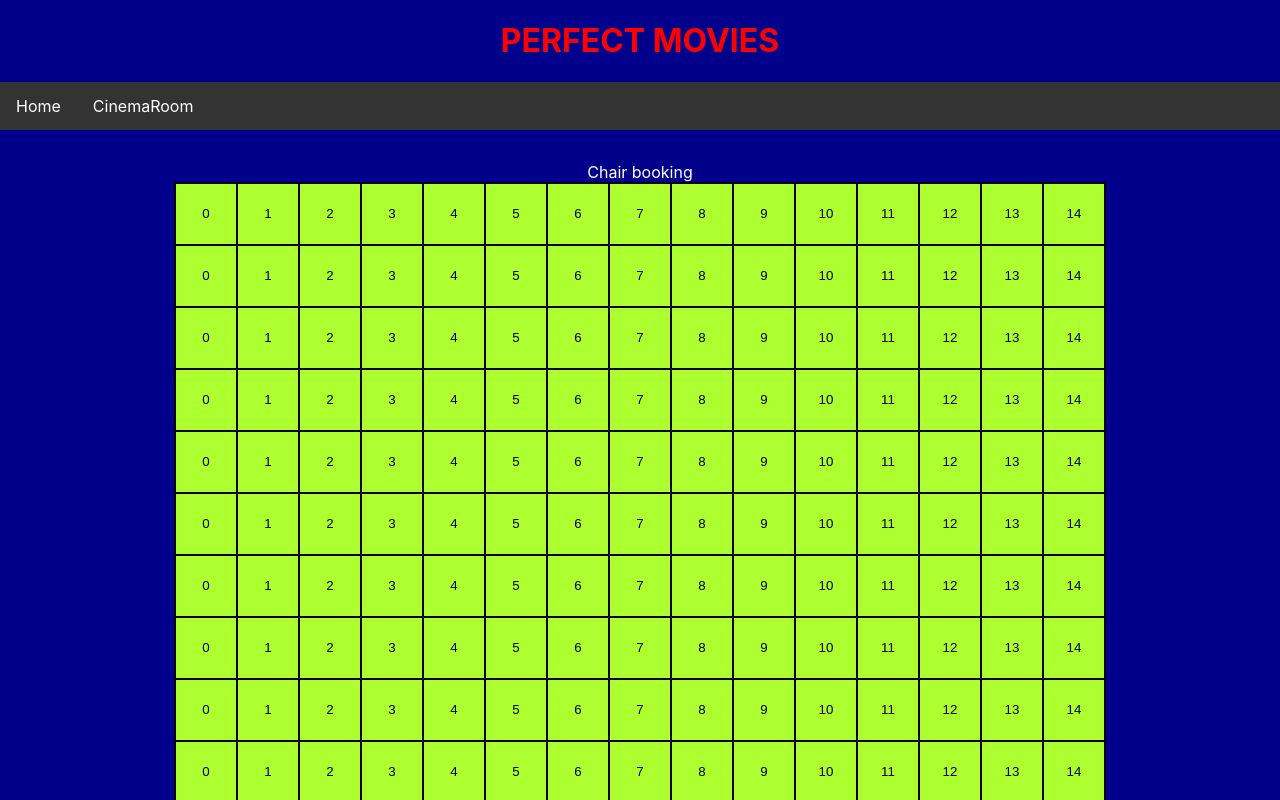
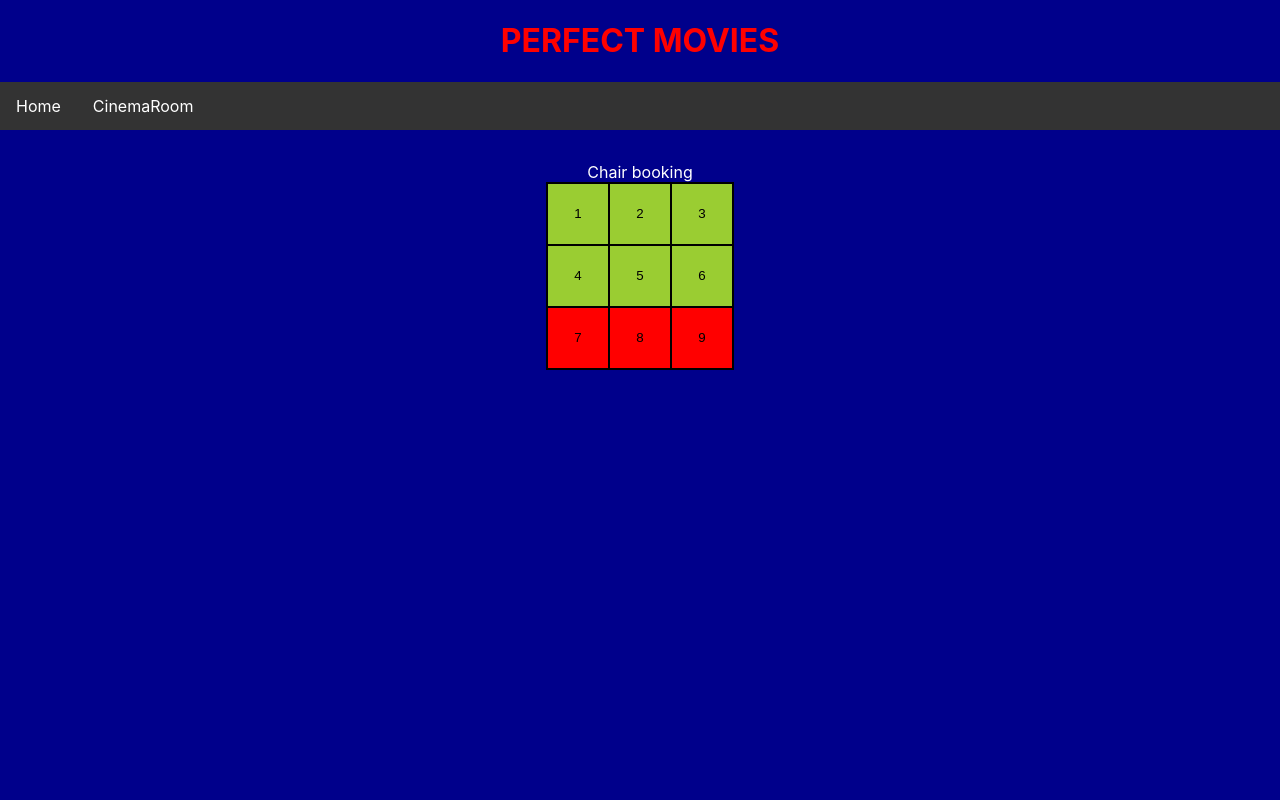
Before and after one commit to wilcer1/fullstackprojectreact, a React (Create React App) app: page /cinemaRoom in a window 1280 px wide. Shown: the top 800 px of the page. Built offline with nearby package versions, Linux system fonts and the light colour scheme.

Commit message:
Created functionality for color change on booked seats
Created dummy seats to create functionality. Will be read from database when compontent is finished

```diff
--- a/src/App.js
+++ b/src/App.js
@@ -1,4 +1,3 @@
-import logo from './logo.svg'
 import './App.css'
 
 import Navbar from './components/Navbar'
--- a/src/components/CinemaRoom.js
+++ b/src/components/CinemaRoom.js
@@ -5,14 +5,67 @@ import { useState } from "react"
 
 function CinemaRoom(props){
     const [dataTable, setDataTable] = useState([])
+    const [rows, setRows] = useState([])
     useEffect(() => {
-    const list = []
-    for (let i = 0; i < 15; i++){
-        list.push({data: i})
+        const numberOfRows = 3
+        const rows = []
+        for (let i = 0; i <= numberOfRows; i++){
+            rows.push(i)
+        }
+        const list = [
+            {
+            id: 1,
+            row: 1,
+            booked: false
+            },
+            {
+            id: 2,
+            row: 1,
+            booked: false
+            },
+            {
+            id: 3,
+            row: 1,
+            booked: false
+            },
+            {
+            id: 4,
+            row: 2,
+            booked: false
+            },
+            {
+            id: 5,
+            row: 2,
+            booked: false
+            },
+            {
+            id: 6,
+            row: 2,
+            booked: false
+            },
+            {
+            id: 7,
+            row: 3,
+            booked: true
+            },
+            {
+            id: 8,
+            row: 3,
+            booked: true
+            },
+            {
+            id: 9,
+            row: 3,
+            booked: true
+            }
+        ]
+        setDataTable(list)
+        setRows(rows)
+
+    }, [])
+    const test = (id) => {
+        alert(`Clicked button with id ${id}`)
     }
-    setDataTable(list)
-
-}, [])
     return(
         <div>
         <Navbar/>
@@ -21,11 +74,17 @@ function CinemaRoom(props){
             <thead>
             </thead>
             <tbody>
-            {dataTable.map(item => (
+            {rows.map(row => (
             <tr>
-                {dataTable.map(item => (
-                    <td>
-                        <button>{item.data}</button>
+                {dataTable
+                .filter(item => item.row == row)
+                .map(item => (
+                    <td id={item.id}>
+                        <button
+                            style={item.booked ? {backgroundColor: "red"}: {backgroundColor: "yellowgreen"}}
+                            onClick={() => test(item.id)}
+                        >{item.id}
+                        </button>
                     </td>
                 ))}
             </tr>
```
